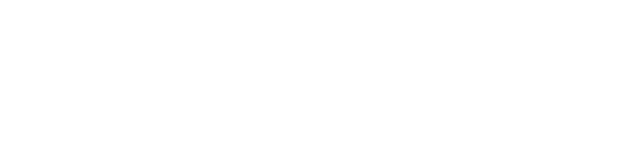
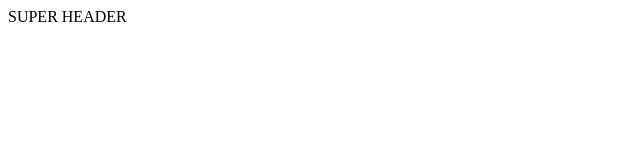
Before and after one commit to rasfor/project_for_order, a plain HTML site: page index.html in a window 1280 px wide. Shown: the whole page, without its empty margins (0-640 px from the left). Drawn offline with Linux system fonts and the light colour scheme.

Commit message:
add tag header

```diff
--- a/index.html
+++ b/index.html
@@ -7,6 +7,7 @@
   <title>Document</title>
 </head>
 <body>
+  <header> SUPER HEADER</header>
 
 </body>
 </html>
```
